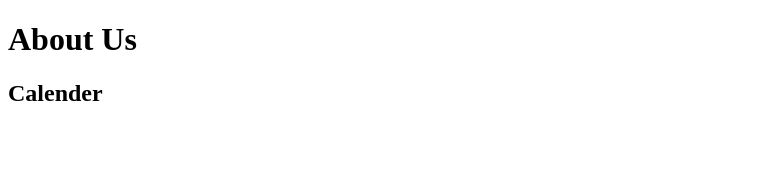
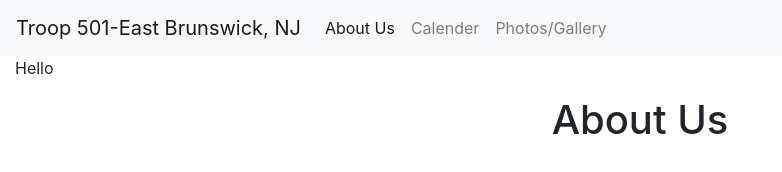
Before and after one commit to BeastHyperHacker/BeastHyperHacker.github.io, a plain HTML site: page index.html in a window 1280 px wide. Shown: the whole page, without its empty margins (0-782 px from the left). Drawn offline with nearby package versions, Linux system fonts and the light colour scheme.

Commit message:
Update index.html

```diff
--- a/index.html
+++ b/index.html
@@ -1,9 +1,31 @@
-<!DOCTYPE html>
-<html>
+<DOCTYPE html>
+<html lang= "en">
+
 <head>
-<title> BSA Troop 501 </title>
+    <link rel="stylesheet" href="https://stackpath.bootstrapcdn.com/bootstrap/4.3.1/css/bootstrap.min.css" integrity="sha384-ggOyR0iXCbMQv3Xipma34MD+dH/1fQ784/j6cY/iJTQUOhcWr7x9JvoRxT2MZw1T" crossorigin="anonymous">
+    <link rel="stylesheet" href="styles.css">
 </head>
 <body>
-<h1> About Us</h1>
-<h2> Calender</h2>
-<h3>
+    <nav class="navbar navbar-expand-lg navbar-light bg-light">
+      <a class="navbar-brand" href="#">Troop 501-East Brunswick, NJ</a>
+      <button class="navbar-toggler" type="button" data-toggle="collapse" data-target="#navbarNavAltMarkup" aria-controls="navbarNavAltMarkup" aria-expanded="false" aria-label="Toggle navigation">
+        <span class="navbar-toggler-icon"></span>
+      </button>
+      <div class="collapse navbar-collapse" id="navbarNavAltMarkup">
+        <div class="navbar-nav">
+          <a class="nav-item nav-link active" href="#">About Us<span class="sr-only">(current)</span></a>
+          <a class="nav-item nav-link" href="#">Calender</a>
+          <a class="nav-item nav-link" href="#">Photos/Gallery</a>
+        </div>
+      </div>
+    </nav>
+    <div class= "bgimg-1 container-fluid">
+        <p>Hello</p>
+    </div>
+    <div class= "container-fluid">
+        <div>
+            <h1 class= "col text-center" id="about">About Us</h1>
+        </div>
+    </div>
+</body>
+</html>
```
